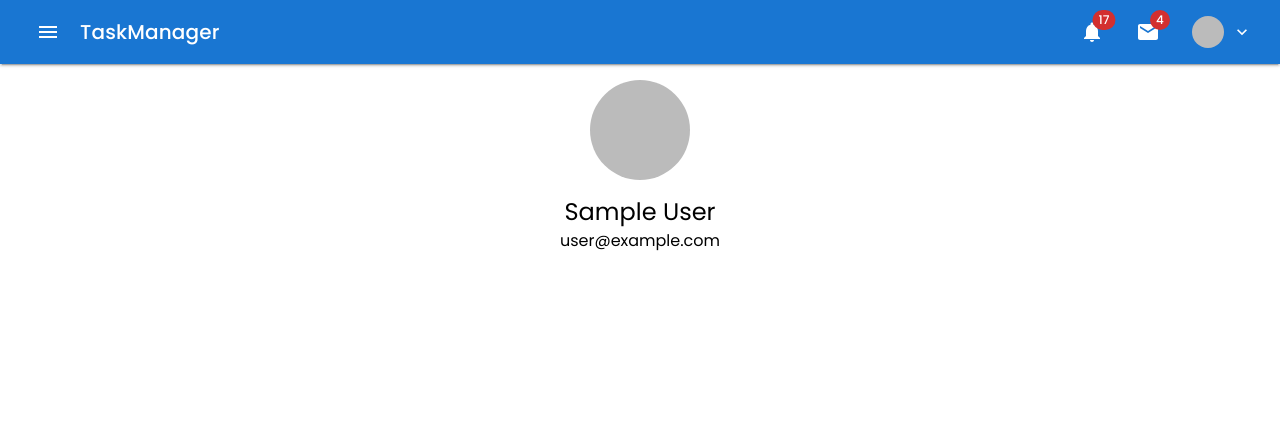
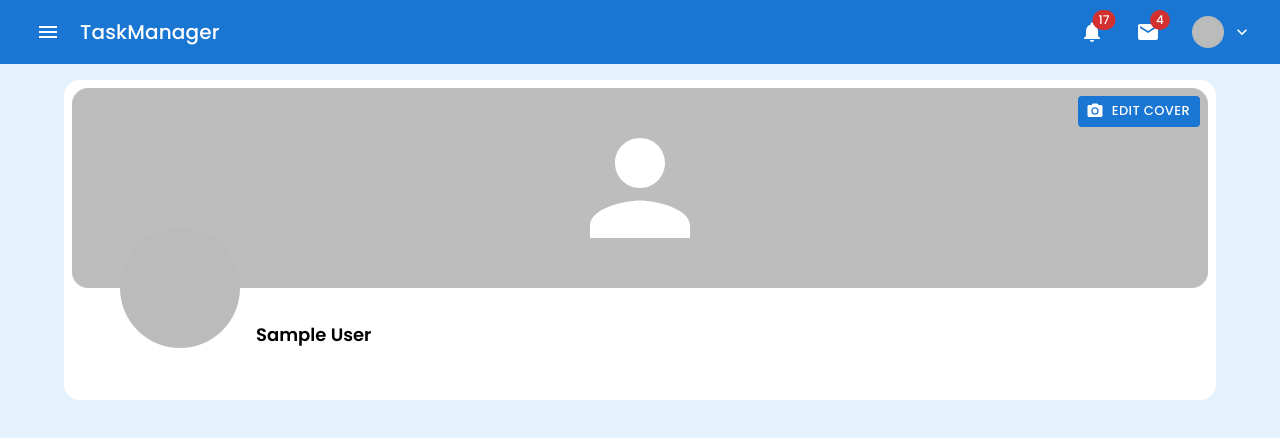
Before and after one commit to mouu7amed/task-manager, a React (Create React App) app: page /dashboard/profile in a window 1280 px wide. Shown: the top 438 px of the page. Built offline with nearby package versions, Linux system fonts and the light colour scheme; no server answers; the database is empty; sample sign-in values are in the browser's storage; the HTML template or start-up script is replaced by a standard one.

Commit message:
setting up firestore

```diff
--- a/src/components/Dashboard/Dashboard.jsx
+++ b/src/components/Dashboard/Dashboard.jsx
@@ -1,17 +1,37 @@
-import { Container } from "@mui/material";
+import { Box } from "@mui/material";
 import React, { useEffect, useState } from "react";
+import {
+  collection,
+  onSnapshot,
+  doc,
+  getDocs,
+  setDoc,
+  query,
+  where,
+} from "firebase/firestore";
+import { db } from "../../utilities/firebase";
 import { Outlet } from "react-router-dom";
 import { useAuth } from "../../utilities/AuthProvider";
 import { Navbar } from "./Navbar";
 
 export const Dashboard = () => {
+  const [userUid, setUserUid] = useState("");
   const [userName, setUserName] = useState("");
   const [userEmail, setUserEmail] = useState("");
   const [avatar, setAvatar] = useState("");
+  const [userInfo, setUserInfo] = useState({
+    id: "",
+    owner: "",
+    bio: "",
+    phone: "",
+  });
 
   const { currentUser } = useAuth();
 
   useEffect(() => {
+    if (currentUser?.uid) {
+      setUserUid(currentUser.uid);
+    }
     if (currentUser?.displayName) {
       setUserName(currentUser.displayName);
     }
@@ -21,14 +41,47 @@ export const Dashboard = () => {
     if (currentUser?.photoURL) {
       setAvatar(currentUser.photoURL);
     }
-  }, [currentUser.displayName, currentUser.email, currentUser.photoURL]);
+  }, [currentUser]);
+
+  useEffect(() => {
+    const setUserCollectionInfo = async () => {
+      onSnapshot(collection(db, "user"), (snapshot) => {
+        snapshot.forEach((res) =>
+          setDoc(doc(db, "user", res.id), {
+            id: res.id,
+            owner: userUid,
+            bio: "",
+            phone: "",
+          })
+        );
+      });
+    };
+
+    const getUserCollectionInfo = async () => {
+      const userCollectionRef = collection(db, "user");
+      const q = query(userCollectionRef, where("owner", "==", userUid));
+      const querySnapshot = await getDocs(q);
+
+      querySnapshot.forEach((doc) =>
+        setUserInfo({
+          id: doc.id,
+          owner: userUid,
+          bio: doc.data().bio,
+          phone: doc.data().phone,
+        })
+      );
+    };
+
+    setUserCollectionInfo();
+    getUserCollectionInfo();
+  }, [userUid]);
 
   return (
     <>
       <Navbar userName={userName} avatar={avatar} />
-      <Container>
-        <Outlet context={{ userName, userEmail, avatar }} />
-      </Container>
+      <Box>
+        <Outlet context={{ userUid, userName, userEmail, avatar, userInfo }} />
+      </Box>
     </>
   );
 };
--- a/src/components/Dashboard/Profile.jsx
+++ b/src/components/Dashboard/Profile.jsx
@@ -6,51 +6,168 @@ import {
   Snackbar,
   Container,
   Box,
+  Stack,
+  Button,
 } from "@mui/material";
 import { useOutletContext } from "react-router-dom";
-import { db } from "../../utilities/firebase";
-import { collection, onSnapshot } from "firebase/firestore";
+import { getStorage, ref, getDownloadURL } from "firebase/storage";
+import { LoadingButton } from "@mui/lab";
+import CameraAltIcon from "@mui/icons-material/CameraAlt";
+import DoneIcon from "@mui/icons-material/Done";
+import { useAuth } from "../../utilities/AuthProvider";
 
 const SnackbarAlert = forwardRef(function SnackbarAlert(props, ref) {
   return <Alert ref={ref} elevation={2} {...props} />;
 });
 
 export const Profile = () => {
-  const [bio, setBio] = useState("");
+  const [photoBuffer, setPhotoBuffer] = useState("");
+  const [cover, setCover] = useState("");
   const [snackBarOpen, setSnackBarOpen] = useState(false);
+  const [loading, setLoading] = useState({
+    cover: false,
+  });
 
-  const { userName, userEmail, avatar } = useOutletContext();
+  const { userUid, userName, avatar, userInfo } = useOutletContext();
+  const { changeCover } = useAuth();
+
+  const storage = getStorage();
+  const coverRef = ref(storage, `covers/${userUid}/cover.png`);
 
   useEffect(() => {
     document.title = !!userName ? userName : "Profile";
 
-    onSnapshot(collection(db, "profile"), (snapshot) => {
-      const bioText = snapshot.docs.map((doc) => doc.data().bio);
-      setBio(bioText);
+    if (!cover) {
+      getDownloadURL(coverRef)
+        .then((url) => {
+          setCover(url);
+        })
+        .catch(() => {});
+    }
+  }, [cover, coverRef, userName]);
+
+  const changeCoverHandler = async () => {
+    try {
+      setLoading({
+        ...loading,
+        cover: true,
       });
-  }, [userName]);
+
+      await changeCover(photoBuffer)
+        .then((url) => {
+          setCover(url);
+          setSnackBarOpen(true);
+        })
+        .catch((err) => console.log(err.message));
+    } catch {
+      console.log("Error changing your cover!");
+    }
+
+    setPhotoBuffer("");
+    setLoading({
+      ...loading,
+      cover: false,
+    });
+  };
 
   return (
-    <Container maxWidth="md">
-      {/* Profile */}
     <Box
-        display={"flex"}
-        justifyContent={"center"}
-        alignItems={"center"}
-        flexDirection={"column"}
-        mt={2}
+      sx={{ backgroundColor: "#E4F2FD" }}
+      pt={2}
+      minHeight="calc(100vh - 64px)"
+    >
+      <Container>
+        <Box
+          p={1}
+          height={320}
+          borderRadius={4}
+          sx={{ backgroundColor: "white" }}
+        >
+          <Box position={"relative"}>
+            <Box borderRadius={4} overflow="hidden" position="relative">
+              <Avatar
+                src={cover}
+                variant="rounded"
+                sx={{ width: "100%", height: 200 }}
+                alt="cover"
+              />
+
+              {!photoBuffer ? (
+                <Button
+                  variant="contained"
+                  disableElevation
+                  sx={{
+                    position: "absolute",
+                    right: 8,
+                    top: 8,
+                  }}
+                  startIcon={<CameraAltIcon />}
+                  component="label"
+                  size="small"
+                >
+                  Edit Cover
+                  <input
+                    type="file"
+                    hidden
+                    onChange={(e) => setPhotoBuffer(e.target.files[0])}
+                  />
+                </Button>
+              ) : (
+                <LoadingButton
+                  variant="contained"
+                  disableElevation
+                  size="small"
+                  sx={{ position: "absolute", bottom: 8, right: 8 }}
+                  startIcon={<DoneIcon />}
+                  loading={loading.cover}
+                  loadingPosition="start"
+                  onClick={changeCoverHandler}
+                >
+                  Change
+                </LoadingButton>
+              )}
+            </Box>
+
+            <Stack
+              direction={{ sm: "row", xs: "column" }}
+              alignItems={{ sm: "flex-end", xs: "center" }}
+              spacing={{ sm: 2, xs: 1 }}
+              ml={{ sm: 6, xs: 0 }}
+              position="absolute"
+              bottom={{ sm: "-30%", xs: "-50%" }}
+              left={{ sm: 0, xs: "50%" }}
+              sx={{
+                transform: { sm: "translateX(0)", xs: "translateX(-50%)" },
+              }}
+              minWidth={200}
             >
               <Avatar
                 src={avatar}
                 alt="avatar"
-          sx={{ width: 100, height: 100, mb: 2 }}
+                sx={{
+                  width: { sm: 120, xs: 100 },
+                  height: { sm: 120, xs: 100 },
+                }}
               />
 
-        <Typography variant="h5">{userName}</Typography>
-
-        <Typography variant="body">{userEmail}</Typography>
-
-        <Typography variant="body">{bio}</Typography>
+              <Stack alignItems={{ sm: "flex-start", xs: "center" }}>
+                <Typography
+                  variant="body"
+                  fontSize={{ sm: 18, xs: 16 }}
+                  fontWeight={600}
+                >
+                  {userName}
+                </Typography>
+                <Typography
+                  variant="body2"
+                  color="text.secondary"
+                  fontSize={{ sm: 15, xs: 13 }}
+                >
+                  {userInfo.bio}
+                </Typography>
+              </Stack>
+            </Stack>
+          </Box>
 
           <Snackbar
             open={snackBarOpen}
@@ -69,10 +186,11 @@ export const Profile = () => {
                 setSnackBarOpen(false);
               }}
             >
-            Avatar Changed successfully!
+              Cover Changed successfully!
             </SnackbarAlert>
           </Snackbar>
         </Box>
       </Container>
+    </Box>
   );
 };
--- a/src/components/Dashboard/Settings/ProfileSettings.jsx
+++ b/src/components/Dashboard/Settings/ProfileSettings.jsx
@@ -20,7 +20,7 @@ import React, { forwardRef, useState } from "react";
 import { useAuth } from "../../../utilities/AuthProvider";
 import { updateProfile } from "firebase/auth";
 import { LoadingButton } from "@mui/lab";
-import { doc, updateDoc } from "firebase/firestore";
+import { doc, setDoc } from "firebase/firestore";
 import { db } from "../../../utilities/firebase";
 import EditIcon from "@mui/icons-material/Edit";
 import DoneIcon from "@mui/icons-material/Done";
@@ -29,17 +29,20 @@ const SnackbarAlert = forwardRef(function SnackbarAlert(props, ref) {
   return <Alert ref={ref} elevation={2} {...props} />;
 });
 
-export const ProfileSettings = ({ avatar }) => {
-  const [photo, setPhoto] = useState(null);
+export const ProfileSettings = ({ avatar, userInfo }) => {
+  const [photoBuffer, setPhotoBuffer] = useState(null);
   const [firstName, setFirstName] = useState("");
   const [lastName, setLastName] = useState("");
-  const [bioText, setBioText] = useState("");
+  const [phoneValue, setPhoneValue] = useState("");
+  const [changePhone, setChangePhone] = useState(false);
+  const [bioValue, setBioValue] = useState("");
   const [expanded, setExpanded] = useState("NamePanel");
   const [snackBarOpen, setSnackBarOpen] = useState(false);
   const [error, setError] = useState("");
   const [validationError, setValidationError] = useState({
     firstName: "",
     lastName: "",
+    phone: "",
     bio: "",
   });
   const [loading, setLoading] = useState({
@@ -61,46 +64,59 @@ export const ProfileSettings = ({ avatar }) => {
         ...loading,
         photo: true,
       });
-      await changeAvatar(photo)
+      await changeAvatar(photoBuffer)
         .then(() => setSnackBarOpen(true))
         .catch((err) => setError(err.message));
     } catch {
       console.log(error);
     }
 
-    setPhoto(null);
+    setPhotoBuffer(null);
     setLoading({
       ...loading,
       photo: false,
     });
   };
 
-  const changeNameHandler = async () => {
+  const updateInfoHandler = async () => {
+    //Name Validation
     const fullName = `${
       firstName.charAt(0).toUpperCase() + firstName.slice(1)
     } ${lastName.charAt(0).toUpperCase() + lastName.slice(1)}`;
 
-    if (!firstName || !lastName) {
+    if (!firstName && !lastName && !phoneValue) {
       return;
     }
 
-    if (!firstName.match(/^[a-zA-Z]+$/)) {
+    if (firstName && !firstName.match(/^[a-zA-Z]+$/)) {
       setValidationError({
+        ...validationError,
         firstName: "Please enter a valid first name",
         lastName: "",
-        bio: "",
       });
       setFirstName("");
       return;
     }
 
-    if (!lastName.match(/^[a-zA-Z]+$/)) {
+    if (lastName && !lastName.match(/^[a-zA-Z]+$/)) {
       setValidationError({
+        ...validationError,
         firstName: "",
         lastName: "Please enter a valid last name",
-        bio: "",
       });
       setLastName("");
+      return;
+    }
+
+    //Phone Validation
+    if (
+      phoneValue &&
+      !phoneValue.match(/^\(?([0-9]{4})\)?[-. ]?([0-9]{3})[-. ]?([0-9]{4})$/)
+    ) {
+      setValidationError({
+        ...validationError,
+        phone: "Enter a valid phone number",
+      });
       return;
     }
 
@@ -112,15 +128,27 @@ export const ProfileSettings = ({ avatar }) => {
       setError("");
       setValidationError("");
 
+      if (firstName && lastName) {
         await updateProfile(currentUser, { displayName: fullName })
           .then(() => setSnackBarOpen(true))
           .catch((err) => setError(err.message));
-    } catch {
-      console.log("Error changing your name!");
+      }
+
+      if (phoneValue) {
+        await setDoc(doc(db, "user", userInfo.id), {
+          ...doc,
+          phone: phoneValue,
+        })
+          .then(() => setSnackBarOpen(true))
+          .catch((err) => setError(err.messgae));
+      }
+    } catch (error) {
+      console.log(error.message);
     }
 
     setFirstName("");
     setLastName("");
+    setPhoneValue("");
     setLoading({
       ...loading,
       info: false,
@@ -128,9 +156,7 @@ export const ProfileSettings = ({ avatar }) => {
   };
 
   const changeBioHandler = async () => {
-    const profileCollectionRef = doc(db, "profile", "YOSHhP6UGR4IxAAxYw0l");
-
-    if (!bioText) {
+    if (!bioValue) {
       return;
     }
 
@@ -140,16 +166,17 @@ export const ProfileSettings = ({ avatar }) => {
         ...loading,
         bio: true,
       });
-      await updateDoc(profileCollectionRef, {
-        bio: bioText,
+      await setDoc(setDoc(db, "user", userInfo.id), {
+        ...doc,
+        bio: bioValue,
       })
         .then(() => setSnackBarOpen(true))
         .catch((err) => setError(err.messgae));
-    } catch {
-      console.log("Error changing your bio!");
+    } catch (error) {
+      console.log(error.message);
     }
 
-    setBioText("");
+    setBioValue("");
     setLoading({
       ...loading,
       bio: false,
@@ -174,15 +201,16 @@ export const ProfileSettings = ({ avatar }) => {
           <AccordionSummary expandIcon={<ExpandMoreIcon />}>
             <Typography sx={{ fontWeight: 600 }}>Info</Typography>
           </AccordionSummary>
-          <AccordionDetails sx={{ padding: 1 }}>
+          <AccordionDetails>
             <Stack
               direction={{ md: "row", xs: "column-reverse" }}
               spacing={4}
               justifyContent="space-between"
             >
+              <Stack spacing={2}>
                 <Box>
-                <Typography sx={{ fontWeight: 500 }}>Name</Typography>
-                <Stack direction={"row"} spacing={2} mb={1}>
+                  <Typography fontWeight={500}>Name</Typography>
+                  <Stack direction={"row"} spacing={2} mb={1} mt={1}>
                     <TextField
                       label="First Name"
                       disabled={loading.info}
@@ -207,8 +235,60 @@ export const ProfileSettings = ({ avatar }) => {
                     />
                   </Stack>
                 </Box>
-              <Box sx={{ position: "relative" }}>
-                <Typography sx={{ fontWeight: 500 }}>
+                <Box>
+                  <Typography fontWeight={500} sx={{ mb: 2 }}>
+                    Phone Number
+                  </Typography>
+                  <Box>
+                    <Typography fontWeight={400} display="inline-flex">
+                      {userInfo.phone}
+                    </Typography>
+                    <Typography
+                      fontWeight={400}
+                      display="inline-flex"
+                      color="primary"
+                      sx={{ ml: 1, cursor: "pointer" }}
+                      component="span"
+                      onClick={() => {
+                        setChangePhone(!changePhone);
+                      }}
+                    >
+                      - Change
+                    </Typography>
+                    <Typography
+                      sx={{ ml: 1 }}
+                      variant="body2"
+                      color="text.secondary"
+                    >
+                      Not visible in phones
+                    </Typography>
+                    <Typography
+                      sx={{ ml: 1 }}
+                      variant="body2"
+                      color="text.secondary"
+                    >
+                      Receives notifications
+                    </Typography>
+                  </Box>
+                  {changePhone && (
+                    <TextField
+                      disabled={loading.info}
+                      label="Phone"
+                      placeholder="0102 848 3696"
+                      type="tel"
+                      value={phoneValue}
+                      onChange={(e) => setPhoneValue(e.target.value)}
+                      error={!!validationError.phone}
+                      helperText={
+                        !!validationError.phone && validationError.phone
+                      }
+                      sx={{ mt: 2 }}
+                    />
+                  )}
+                </Box>
+              </Stack>
+              <Box height={"fit-content"}>
+                <Typography fontWeight={500} sx={{ mb: 1 }}>
                   Profile Picture
                 </Typography>
                 <Box sx={{ position: "relative" }}>
@@ -227,8 +307,8 @@ export const ProfileSettings = ({ avatar }) => {
                   >
                     <CircularProgress />
                   </Fade>
-                </Box>
-                {!photo ? (
+
+                  {!photoBuffer ? (
                     <Button
                       variant="contained"
                       disableElevation
@@ -245,7 +325,7 @@ export const ProfileSettings = ({ avatar }) => {
                       <input
                         type="file"
                         hidden
-                      onChange={(e) => setPhoto(e.target.files[0])}
+                        onChange={(e) => setPhotoBuffer(e.target.files[0])}
                       />
                     </Button>
                   ) : (
@@ -266,6 +346,7 @@ export const ProfileSettings = ({ avatar }) => {
                     </Button>
                   )}
                 </Box>
+              </Box>
             </Stack>
           </AccordionDetails>
           <AccordionActions>
@@ -273,10 +354,10 @@ export const ProfileSettings = ({ avatar }) => {
               variant="contained"
               color="success"
               disableElevation
-              onClick={changeNameHandler}
+              onClick={updateInfoHandler}
               loading={loading.info}
             >
-              Update Settings
+              Update Info
             </LoadingButton>
           </AccordionActions>
         </Accordion>
@@ -289,15 +370,15 @@ export const ProfileSettings = ({ avatar }) => {
           <AccordionSummary expandIcon={<ExpandMoreIcon />}>
             <Typography sx={{ fontWeight: 600 }}>Bio</Typography>
           </AccordionSummary>
-          <AccordionDetails sx={{ padding: 1 }}>
+          <AccordionDetails>
             <TextField
               label="Bio"
               placeholder="Tell us a little bit about yourself"
               disabled={loading.bio}
               type="text"
               sx={{ width: { sm: 458 } }}
-              value={bioText}
-              onChange={(e) => setBioText(e.target.value)}
+              value={bioValue}
+              onChange={(e) => setBioValue(e.target.value)}
               error={!!validationError.bio}
               helperText={!!validationError.bio && validationError.bio}
             />
--- a/src/components/Dashboard/Settings/Settings.jsx
+++ b/src/components/Dashboard/Settings/Settings.jsx
@@ -19,7 +19,7 @@ import { AccountSettings } from "./AccountSettings";
 export const Settings = () => {
   const [tabValue, setTabValue] = useState("1");
 
-  const { userName, userEmail, avatar } = useOutletContext();
+  const { userName, userEmail, avatar, userInfo } = useOutletContext();
 
   return (
     <Container>
@@ -103,7 +103,7 @@ export const Settings = () => {
                 value="1"
                 sx={{ padding: { md: "0 0 0 24px", xs: "24px 0 0 0" } }}
               >
-                <ProfileSettings avatar={avatar} />
+                <ProfileSettings avatar={avatar} userInfo={userInfo} />
               </TabPanel>
 
               <TabPanel
```
Also changed, not shown: src/utilities/AuthProvider.js (+10 -0 lines), 1 other file (tests, documents, lock files or other folders). Lines whose indentation alone changed are shown as unchanged.
